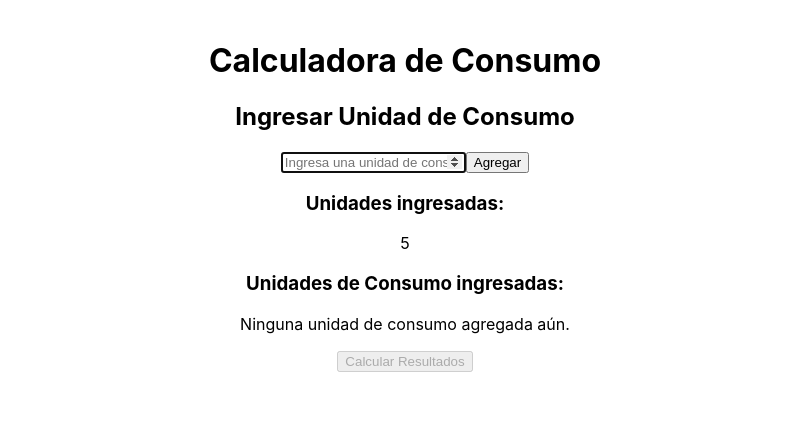
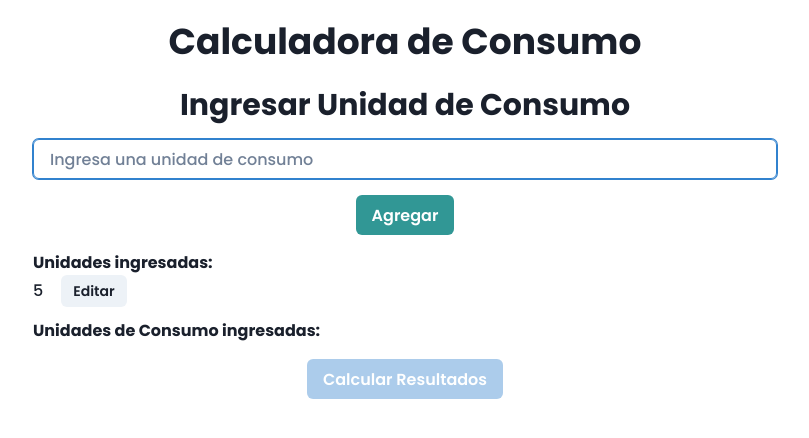
Before and after one commit to UlisesRos/controfront, a React (Create React App) app: page / in a window 1280 px wide. Both pictures are taken after typing "5" into the empty fields and a click on the button "Agregar". Shown: the top 438 px of the page, without its empty margins (235-1044 px from the left). Built offline with nearby package versions, Linux system fonts and the light colour scheme.

Commit message:
arreglos

```diff
--- a/package.json
+++ b/package.json
@@ -3,10 +3,15 @@
   "version": "0.1.0",
   "private": true,
   "dependencies": {
+    "@babel/traverse": "^7.26.5",
+    "@chakra-ui/react": "^2.10.4",
+    "@emotion/react": "^11.14.0",
+    "@emotion/styled": "^11.14.0",
     "@testing-library/jest-dom": "^5.17.0",
     "@testing-library/react": "^16.1.0",
     "@testing-library/user-event": "^13.5.0",
     "axios": "^1.7.9",
+    "framer-motion": "^11.18.1",
     "react": "^19.0.0",
     "react-dom": "^19.0.0",
     "react-scripts": "5.0.1",
--- a/src/App.js
+++ b/src/App.js
@@ -1,4 +1,14 @@
 import React, { useState, useRef } from "react";
+import {
+    Box,
+    Button,
+    Input,
+    Text,
+    VStack,
+    HStack,
+    Heading,
+    useToast,
+} from "@chakra-ui/react";
 
 function App() {
     const [step, setStep] = useState(1); // Controla el paso actual
@@ -6,43 +16,79 @@ function App() {
     const [unidadesConsumo, setUnidadesConsumo] = useState([]); // Almacena las unidades de consumo
     const [inputValue, setInputValue] = useState(""); // Maneja el valor del input
     const [isAddingUnidad, setIsAddingUnidad] = useState(true); // Alterna entre unidad y unidad de consumo
+    const [editingIndex, setEditingIndex] = useState(null); // Índice del número que se está editando
     const [results, setResults] = useState([]); // Resultados de las multiplicaciones
     const [total, setTotal] = useState(0); // Total final
     const inputRef = useRef(null); // Referencia al input
+    const toast = useToast(); // Para mostrar notificaciones
 
     // Maneja el cambio de valor en el input
     const handleInputChange = (e) => {
         setInputValue(e.target.value);
     };
 
-  // Agrega el número dependiendo del contexto
-  const handleAddNumber = () => {
-    const number = parseFloat(inputValue) || (isAddingUnidad ? 0 : 1); // 0 para unidades, 1 para unidades de consumo si está vacío
+    // Agrega o actualiza el número dependiendo del contexto
+    const handleAddOrUpdateNumber = () => {
+        const number = parseFloat(inputValue) || (isAddingUnidad ? 0 : 1);
+
         if (!isNaN(number)) {
+        if (editingIndex !== null) {
+            // Si está en modo edición
+            if (isAddingUnidad) {
+            const updatedUnidades = [...unidades];
+            updatedUnidades[editingIndex] = number;
+            setUnidades(updatedUnidades);
+            } else {
+            const updatedConsumo = [...unidadesConsumo];
+            updatedConsumo[editingIndex] = number;
+            setUnidadesConsumo(updatedConsumo);
+            }
+            setEditingIndex(null); // Salir del modo edición
+        } else {
+            // Si está agregando
             if (isAddingUnidad) {
             setUnidades([...unidades, number]);
             } else {
             setUnidadesConsumo([...unidadesConsumo, number]);
             }
+            setIsAddingUnidad(!isAddingUnidad); // Alterna entre unidad y unidad de consumo
+        }
         setInputValue(""); // Limpia el input
-      setIsAddingUnidad(!isAddingUnidad); // Alterna entre unidad y unidad de consumo
         inputRef.current.focus(); // Devuelve el foco al input
         } else {
-      alert("Por favor ingresa un número válido.");
+        toast({
+            title: "Entrada inválida",
+            description: "Por favor ingresa un número válido.",
+            status: "error",
+            duration: 3000,
+            isClosable: true,
+        });
         }
     };
 
-  // Detecta la tecla Enter para agregar el número
-  const handleKeyPress = (e) => {
-    if (e.key === "Enter") {
-      handleAddNumber();
+    // Maneja la edición de un número
+    const handleEditNumber = (index, isUnidad) => {
+        if (isUnidad) {
+        setInputValue(unidades[index]);
+        setIsAddingUnidad(true);
+        } else {
+        setInputValue(unidadesConsumo[index]);
+        setIsAddingUnidad(false);
         }
+        setEditingIndex(index); // Marca el índice en edición
+        inputRef.current.focus(); // Devuelve el foco al input
     };
 
     // Realiza los cálculos de las multiplicaciones y el total
     const handleCalculate = () => {
         if (unidades.length !== unidadesConsumo.length) {
-      alert("Ambas listas deben tener la misma cantidad de elementos.");
+        toast({
+            title: "Error",
+            description: "Ambas listas deben tener la misma cantidad de elementos.",
+            status: "error",
+            duration: 3000,
+            isClosable: true,
+        });
         return;
         }
 
@@ -58,61 +104,103 @@ function App() {
         setStep(2); // Ir al paso de resultados
     };
 
+    const handleKeyPress = (e) => {
+        if (e.key === "Enter") {
+        handleAddOrUpdateNumber();
+        }
+    };
+
     return (
-    <div style={{ padding: "20px", textAlign: "center" }}>
-      <h1>Calculadora de Consumo</h1>
+        <Box p={5} textAlign="center" display='flex' flexDir='column' alignItems='center'>
+        <Heading fontFamily='poppins' as="h1" size="xl" mb={6}>
+            Calculadora de Consumo
+        </Heading>
 
         {step === 1 && (
-        <div>
-          <h2>
-            {isAddingUnidad ? "Ingresar Unidad" : "Ingresar Unidad de Consumo"}
-          </h2>
-          <input
+            <VStack spacing={4} align="center" w={['90%','70%','60%']}>
+            <Heading fontFamily='poppins'as="h2" size="lg">
+                {editingIndex !== null
+                ? "Editar Número"
+                : isAddingUnidad
+                ? "Ingresar Unidad"
+                : "Ingresar Unidad de Consumo"}
+            </Heading>
+
+            <Input
                 ref={inputRef}
                 type="number"
-            inputMode="numeric" // Configura el teclado numérico
+                inputMode="numeric"
                 value={inputValue}
                 onChange={handleInputChange}
-            onKeyPress={handleKeyPress} // Detecta la tecla Enter
-            placeholder={`Ingresa una ${
-              isAddingUnidad ? "unidad" : "unidad de consumo"
-            }`}
+                onKeyDown={handleKeyPress}
+                placeholder={`Ingresa una ${isAddingUnidad ? "unidad" : "unidad de consumo"}`}
             />
-          <button onClick={handleAddNumber}>Agregar</button>
-          <div>
-            <h3>Unidades ingresadas:</h3>
-            <p>{unidades.join(", ") || "Ninguna unidad agregada aún."}</p>
-            <h3>Unidades de Consumo ingresadas:</h3>
-            <p>
-              {unidadesConsumo.join(", ") ||
-                "Ninguna unidad de consumo agregada aún."}
-            </p>
-          </div>
-          <button
+
+            <Button colorScheme="teal" onClick={handleAddOrUpdateNumber}>
+                {editingIndex !== null ? "Actualizar" : "Agregar"}
+            </Button>
+
+            <VStack align="start" spacing={3} width="full">
+                <Box>
+                <Text fontWeight="bold">Unidades ingresadas:</Text>
+                {unidades.map((unidad, index) => (
+                    <HStack key={index} justify="start">
+                    <Text mr='10px'>{unidad}</Text>
+                    <Button size="sm" onClick={() => handleEditNumber(index, true)}>
+                        Editar
+                    </Button>
+                    </HStack>
+                ))}
+                </Box>
+
+                <Box>
+                <Text fontWeight="bold">Unidades de Consumo ingresadas:</Text>
+                {unidadesConsumo.map((consumo, index) => (
+                    <HStack key={index} justify="start">
+                    <Text mr='10px'>{consumo}</Text>
+                    <Button size="sm" onClick={() => handleEditNumber(index, false)}>
+                        Editar
+                    </Button>
+                    </HStack>
+                ))}
+                </Box>
+            </VStack>
+
+            <Button
+                colorScheme="blue"
                 onClick={handleCalculate}
-            disabled={
+                isDisabled={
                 unidades.length === 0 ||
                 unidades.length !== unidadesConsumo.length
                 }
             >
                 Calcular Resultados
-          </button>
-        </div>
+            </Button>
+            </VStack>
         )}
 
         {step === 2 && (
-        <div>
-          <h2>Resultados</h2>
+            <VStack spacing={4} align="center">
+            <Heading as="h2" size="lg">
+                Resultados
+            </Heading>
+
             {results.map((res, index) => (
-            <p key={index}>
+                <Text key={index}>
                 {res.unidad} × {res.consumo} = {res.resultado}
-            </p>
+                </Text>
             ))}
-          <h3>Total: {total}</h3>
-          <button onClick={() => window.location.reload()}>Reiniciar</button>
-        </div>
+
+            <Text fontWeight="bold" fontSize="lg">
+                Total: {total}
+            </Text>
+
+            <Button colorScheme="red" onClick={() => window.location.reload()}>
+                Reiniciar
+            </Button>
+            </VStack>
         )}
-    </div>
+        </Box>
     );
 }
 
--- a/src/index.css
+++ b/src/index.css
@@ -1,8 +1,8 @@
-body {
+body *{
   margin: 0;
-  font-family: -apple-system, BlinkMacSystemFont, 'Segoe UI', 'Roboto', 'Oxygen',
-    'Ubuntu', 'Cantarell', 'Fira Sans', 'Droid Sans', 'Helvetica Neue',
-    sans-serif;
+  font-family: "Poppins", sans-serif;
+  font-weight: 500;
+  font-style: normal;
   -webkit-font-smoothing: antialiased;
   -moz-osx-font-smoothing: grayscale;
 }
--- a/src/index.js
+++ b/src/index.js
@@ -3,12 +3,15 @@ import ReactDOM from 'react-dom/client';
 import './index.css';
 import App from './App';
 import reportWebVitals from './reportWebVitals';
+import { ChakraProvider } from '@chakra-ui/react'
 
 const root = ReactDOM.createRoot(document.getElementById('root'));
 root.render(
-  <React.StrictMode>
-    <App />
-  </React.StrictMode>
+  <ChakraProvider>
+    <React.StrictMode>
+      <App />
+    </React.StrictMode>
+  </ChakraProvider>
 );
 
 // If you want to start measuring performance in your app, pass a function
```
Also changed, not shown: 1 other file (tests, documents, lock files or other folders). Lines whose indentation alone changed are shown as unchanged.
